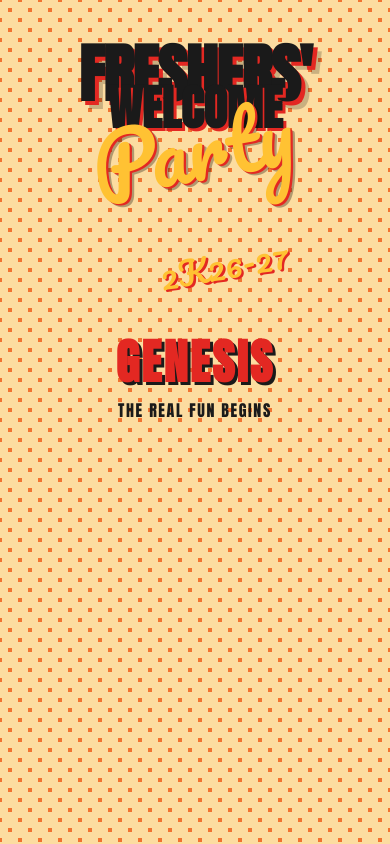
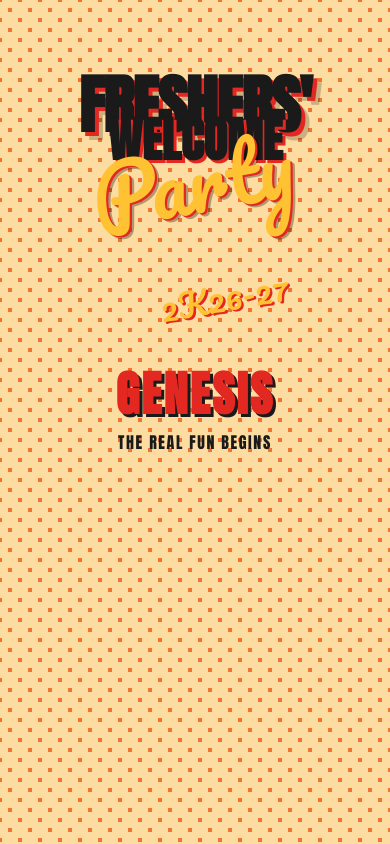
Before and after one commit to madd69x/genesis, a Next.js app: page / in a window 390 px wide. Shown: the top 844 px of the page. Built offline with nearby package versions, Linux system fonts and the light colour scheme.

Commit message:
fix: Prevent hero text clipping on mobile browsers

```diff
--- a/src/app/page.module.css
+++ b/src/app/page.module.css
@@ -5,7 +5,7 @@
 }
 
 .hero {
-  height: 100vh;
+  min-height: 100svh;
   display: flex;
   flex-direction: column;
   align-items: center;
@@ -13,7 +13,7 @@
   position: relative;
   text-align: center;
   overflow: hidden;
-  padding: 2rem;
+  padding: 15vh 2rem 4rem 2rem;
 }
 
 .titleGroup {
```
